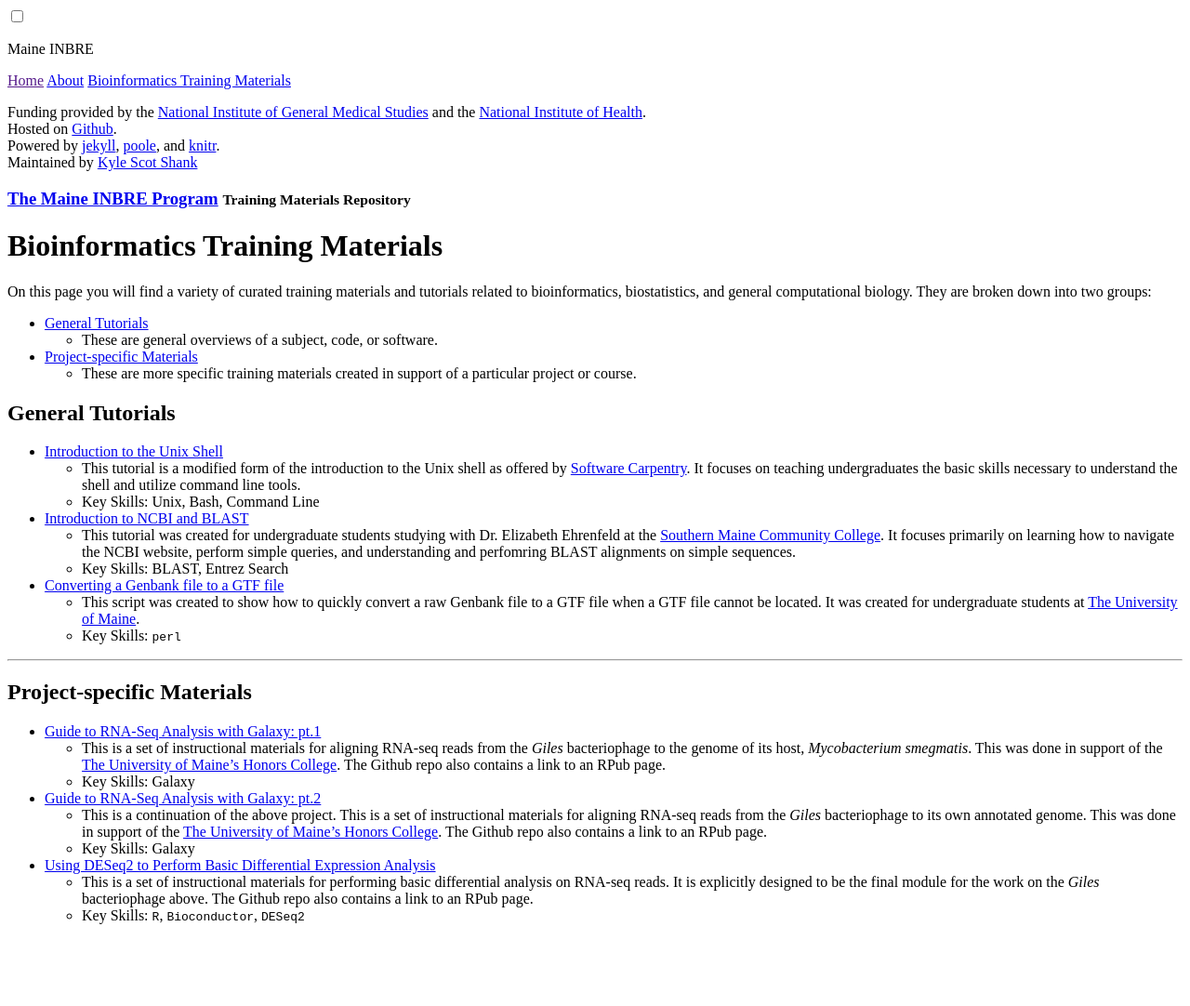
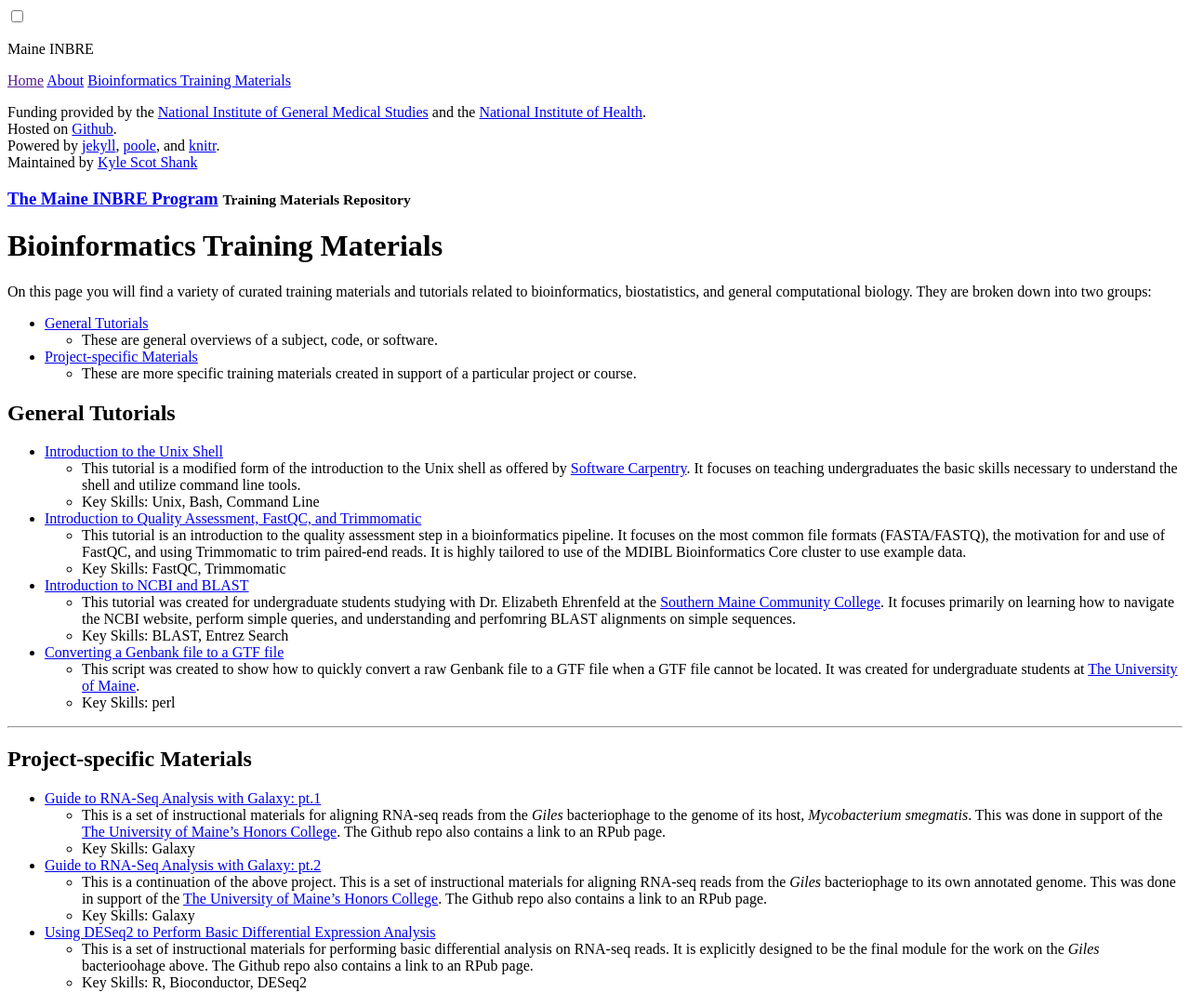
Before and after one commit to MaineINBRE/maineinbre.github.io, a Jekyll site: the page built from tutorials.md, in a window 1280 px wide. Shown: the whole page at 93% size. Built offline with Jekyll 4.4.1, drawn with Linux system fonts in a browser that asks for light colours; before the commit the page ends 1010 px from its top, so only the background shows below that.

Commit message:
Update Tutorial.md

```diff
--- a/tutorials.md
+++ b/tutorials.md
@@ -17,13 +17,17 @@ On this page you will find a variety of curated training materials and tutorials
   * This tutorial is a modified form of the introduction to the Unix shell as offered by [Software Carpentry](https://software-carpentry.org). It focuses on teaching undergraduates the basic skills necessary to understand the shell and utilize command line tools.
   * Key Skills: Unix, Bash, Command Line
 
+* [Introduction to Quality Assessment, FastQC, and Trimmomatic](https://github.com/MaineINBRE/IntroToFASTQCandTrimmomatic)
+  * This tutorial is an introduction to the quality assessment step in a bioinformatics pipeline. It focuses on the most common file formats (FASTA/FASTQ), the motivation for and use of FastQC, and using Trimmomatic to trim paired-end reads. It is highly tailored to use of the MDIBL Bioinformatics Core cluster to use example data.
+  * Key Skills: FastQC, Trimmomatic
+
 * [Introduction to NCBI and BLAST](https://github.com/MaineINBRE/IntroToNCBIandBLAST)
   * This tutorial was created for undergraduate students studying with Dr. Elizabeth Ehrenfeld at the [Southern Maine Community College](https://www.smccme.edu). It focuses primarily on learning how to navigate the NCBI website, perform simple queries, and understanding and perfomring BLAST alignments on simple sequences.
   * Key Skills: BLAST, Entrez Search
 
 * [Converting a Genbank file to a GTF file](https://github.com/MaineINBRE/GenBankToGTF)
   * This script was created to show how to quickly convert a raw Genbank file to a GTF file when a GTF file cannot be located. It was created for undergraduate students at [The University of Maine](www.umaine.edu).
-  * Key Skills: `perl`
+  * Key Skills: perl
 
 ***
 
@@ -38,5 +42,5 @@ On this page you will find a variety of curated training materials and tutorials
   * Key Skills: Galaxy
 
 * [Using DESeq2 to Perform Basic Differential Expression Analysis](https://github.com/MaineINBRE/GilesDESEQ2Guide)
-  * This is a set of instructional materials for performing basic differential analysis on RNA-seq reads. It is explicitly designed to be the final module for the work on the *Giles* bacteriophage above. The Github repo also contains a link to an RPub page.
-  * Key Skills: `R`, `Bioconductor`, `DESeq2`
+  * This is a set of instructional materials for performing basic differential analysis on RNA-seq reads. It is explicitly designed to be the final module for the work on the *Giles* bacterioohage above. The Github repo also contains a link to an RPub page.
+  * Key Skills: R, Bioconductor, DESeq2
```
